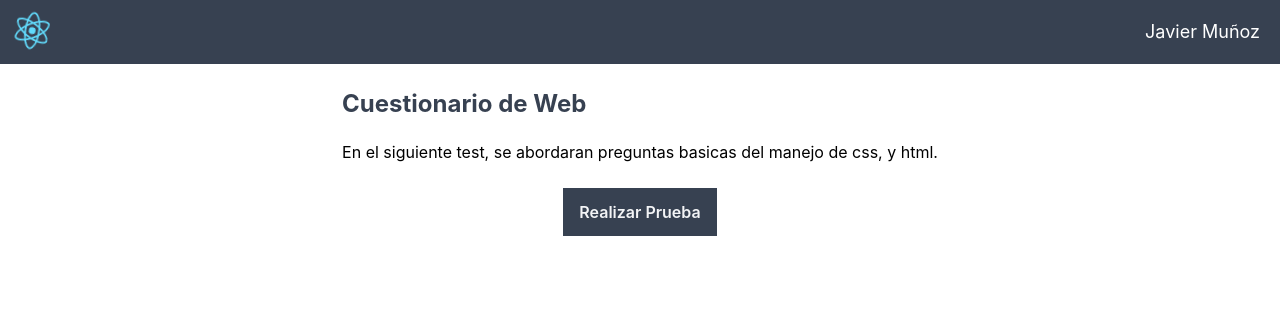
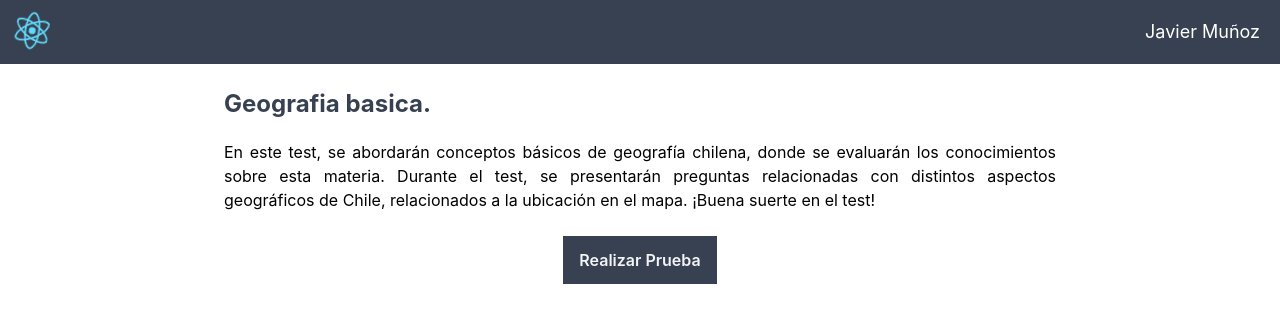
Before and after one commit to William-CarterG/Advanced-Web-Dev---Canvas-Project-, a React (Create React App) app in the folder responder/: page / in a window 1280 px wide. Shown: the top 322 px of the page. Built offline with nearby package versions, Linux system fonts and the light colour scheme.

Commit message:
feat(responder/*): text/descriptions change in function of an dictionary

```diff
--- a/responder/src/App.js
+++ b/responder/src/App.js
@@ -15,7 +15,7 @@ const App = () => {
         "id": 1,
         "question_type": "bools",
         "difficulty": "Alta",
-        "text": "Indique la respuesta correcta.",
+        "text": "¿Huilo-Huilo es una region de Chile?",
         "correct_answer": "false",
         "order": 1,
         "test": 1,
@@ -25,28 +25,33 @@ const App = () => {
         "id": 2,
         "question_type": "multipleChoices",
         "difficulty": "Media",
-        "text": "Indique la respuesta correcta.",
+        "text": "¿Donde se encuentra la universidad de los Andes?",
         "correct_answer": "true",
         "order": 2,
         "test": 1,
+        "options": "Vitacura;La Dehesa;La Reina;Las Condes;Providencia",
         "tags": []
-    },
+    }
+  ])
+  const [evaluations] = useState(
     {
-      "id": 3,
-      "question_type": "matrix",
-      "difficulty": "Media",
-      "text": "Indique la respuesta correcta.",
-      "correct_answer": "true",
-      "order": 2,
-      "test": 1,
-      "tags": []
-  }
-  ])
+      "id": 1,
+      "test": "Math test",
+      "group": "6ta Gen",
+      "is_active": false,
+      "name": "Geografia basica.",
+      "created": "2023-05-29T06:16:39.826984Z",
+      "limit_date": "2023-05-01T00:00:00Z",
+      "general_instructions": "En este test, se abordarán conceptos básicos de geografía chilena, donde se evaluarán los conocimientos sobre esta materia. Durante el test, se presentarán preguntas relacionadas con distintos aspectos geográficos de Chile, relacionados a la ubicación en el mapa. ¡Buena suerte en el test!"
+    }
+  )
+
+
   let typeMessage
   const renderPage = () => {
     switch (route) {
       case 'homepage':
-        return <Homepage setRoute={setRoute} setIndex={setIndex}/>;
+        return <Homepage setRoute={setRoute} setIndex={setIndex} evaluations={evaluations}/>;
       case 'questions':
         switch (questions[index]["question_type"]) {
           case "bools":
--- a/responder/src/components/Homepage.js
+++ b/responder/src/components/Homepage.js
@@ -1,11 +1,11 @@
-const Homepage = ({setRoute, setIndex}) => {
+const Homepage = ({setRoute, setIndex, evaluations}) => {
   return (
     <div>
       <div class="flex max-w-4xl mx-auto  bg-white justify-center ">
         <div class="items-center justify-center">
           <div class="py-6 px-8">
-            <h2 class="text-gray-700 text-2xl font-bold mb-5">Cuestionario de Web</h2>
-            <p class="mt-2 text-black text-base text-justify">En el siguiente test, se abordaran preguntas basicas del manejo de css, y html.</p>
+            <h2 class="text-gray-700 text-2xl font-bold mb-5">{evaluations["name"]}</h2>
+            <p class="mt-2 text-black text-base text-justify">{evaluations["general_instructions"]}</p>
           </div>
         </div>
       </div>
--- a/responder/src/components/Questions.js
+++ b/responder/src/components/Questions.js
@@ -13,7 +13,7 @@ const Questions = ({question, index, setIndex, countOfQuestions, description, se
             case 'bools':
                 return <Bools />;
             case 'multipleChoices':
-                return <MultipleChoices />;
+                return <MultipleChoices options={question["options"].split(";")}/>;
             case 'semiOpen':
                 return <SemiOpen />;
             case 'number':
@@ -30,7 +30,7 @@ const Questions = ({question, index, setIndex, countOfQuestions, description, se
                     <label
                     class="flex text-justify mb-3 text-lg font-medium text-gray-700"
                     >
-                    ¿Aqui se puede ver una pregunta que cambia dinamicamente?
+                    {question["text"]}
                     </label>
                     <div className="flex justify-between mb-4">
                         <span className=" text-xs">{description}</span>
--- a/responder/src/components/type/Matrix.js
+++ b/responder/src/components/type/Matrix.js
@@ -28,7 +28,7 @@ const Matrix = () => {
                         <tr class="divide-x divide-gray-200">
                             <td class="text-sm text-center px-2">0</td>
                             <Choice status={"text-gray-400"}/>
-                            <Choice status={"text-blue-500"}/>
+                            <Choice status={"text-gray-700"}/>
                             <Choice status={"text-gray-400"}/>
                             <Choice status={"text-gray-400"}/>
                         </tr>
@@ -37,11 +37,11 @@ const Matrix = () => {
                             <Choice status={"text-gray-400"}/>
                             <Choice status={"text-gray-400"}/>
                             <Choice status={"text-gray-400"}/>
-                            <Choice status={"text-blue-500"}/>
+                            <Choice status={"text-gray-700"}/>
                         </tr>
                         <tr class="divide-x divide-gray-200">
                             <td class="text-sm text-center px-2">N</td>
-                            <Choice status={"text-blue-500"}/>
+                            <Choice status={"text-gray-700"}/>
                             <Choice status={"text-gray-400"}/>
                             <Choice status={"text-gray-400"}/>
                             <Choice status={"text-gray-400"}/>
--- a/responder/src/components/type/MultipleChoices.js
+++ b/responder/src/components/type/MultipleChoices.js
@@ -1,21 +1,18 @@
 import React from 'react';
 import Choice from './input/Choice.js';
 
-
-const MultipleChoices = () => {
-
-    let options = ["Opcion A","Opcion B","Opcion C","Opcion D","Opcion E"]
+const MultipleChoices = ({ options }) => {
     return (
         <div>
-            <div class="grid space-y-4">
+            <div className="grid space-y-4">
                 {Object.keys(options).map((key) => (
                     <React.Fragment key={key}>
-                        <Choice text={options[key]}  />
+                        <Choice text={options[key]} />
                     </React.Fragment>
                 ))}
             </div>
         </div>
     );
-  };
+};
 
 export default MultipleChoices;
```
